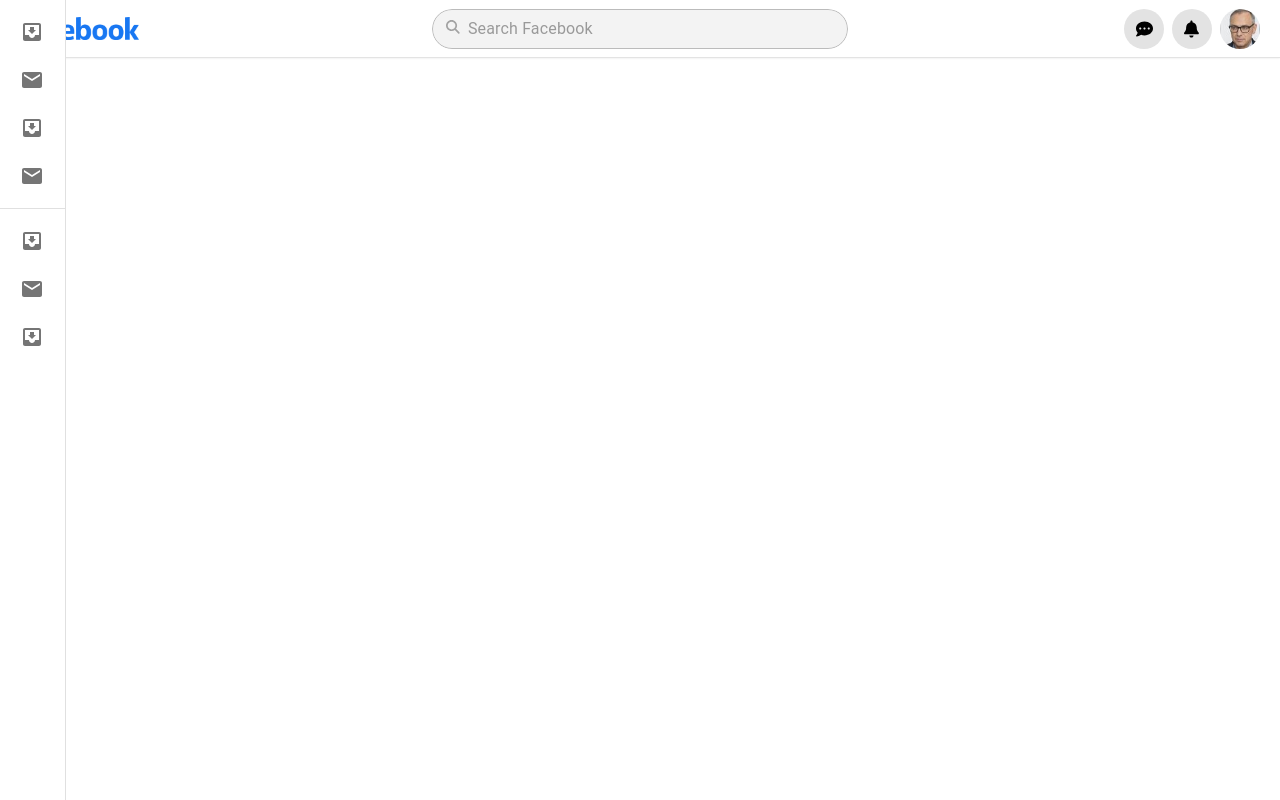
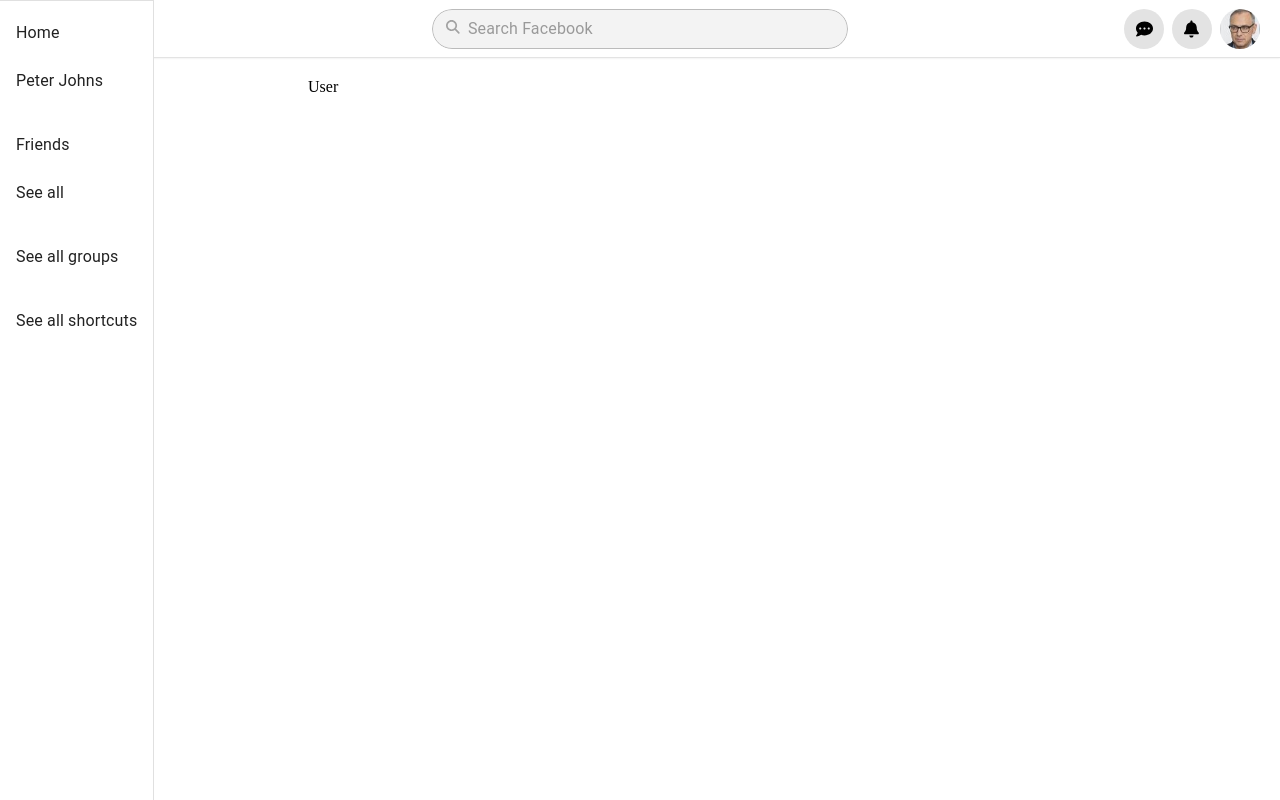
Before and after one commit to RuchitaKalavadiya/facebook, a React (Create React App) app: page /profile in a window 1280 px wide. Built offline with nearby package versions, Linux system fonts and the light colour scheme.

Commit message:
add side bar, add route

```diff
--- a/package.json
+++ b/package.json
@@ -15,7 +15,7 @@
     "react": "^18.2.0",
     "react-bootstrap": "^2.7.0",
     "react-dom": "^18.2.0",
-    "react-router-dom": "^6.6.1",
+    "react-router-dom": "^5.3.4",
     "react-scripts": "5.0.1",
     "styled-components": "^5.3.6",
     "web-vitals": "^2.1.4"
--- /dev/null
+++ b/src/modules/Views/User/index.js
@@ -0,0 +1,3 @@
+export default function Home() {
+  return <>User</>;
+}
--- /dev/null
+++ b/src/modules/Views/appBar/DrawerComponent.js
@@ -0,0 +1,38 @@
+import { useState } from "react";
+import "./style.css";
+import Divider from "@mui/material/Divider";
+import { styled } from "@mui/material/styles";
+import MuiDrawer from "@mui/material/Drawer";
+import SidebarList from "./SideBarList";
+
+const drawerWidth = 240;
+
+const Drawer = styled(MuiDrawer, {
+  shouldForwardProp: (prop) => prop !== "open",
+})(() => ({
+  width: drawerWidth,
+  whiteSpace: "nowrap",
+  boxSizing: "border-box",
+  position: "absolute",
+  color: "transparent",
+  top: "70px",
+}));
+
+export default function DrawerComponent({ onMenuChange }) {
+  const [open, setOpen] = useState(false);
+  const [menuItem, setMenuItem] = useState("");
+
+  const onMenuItemClick = (menuItem) => {
+    console.log("menuItem", menuItem);
+    setMenuItem(menuItem);
+  };
+  onMenuChange(menuItem);
+  return (
+    <>
+      <Drawer variant="permanent" open={true} className="facebook-drawer">
+        <Divider />
+        <SidebarList open={open} onMenuItemClick={onMenuItemClick} />
+      </Drawer>
+    </>
+  );
+}
--- /dev/null
+++ b/src/modules/Views/appBar/SideBarList.js
@@ -0,0 +1,55 @@
+import List from "@mui/material/List";
+import ListItem from "@mui/material/ListItem";
+import ListItemButton from "@mui/material/ListItemButton";
+import ListItemText from "@mui/material/ListItemText";
+
+const sideBars = [
+  [
+    { title: "Home", key: "home" },
+    { title: "Peter Johns", key: "user" },
+  ],
+  [
+    { title: "Friends", key: "friends" },
+    { title: "See all", key: "seeAll" },
+  ],
+  [{ title: "See all groups", key: "seeGroup" }],
+  [{ title: "See all shortcuts", key: "seeShortcuts" }],
+];
+
+export default function SidebarList({ open, onMenuItemClick }) {
+  return (
+    <>
+      {sideBars.map((sideBar, index) => (
+        <List key={index}>
+          {sideBar.map(({ title, key }) => (
+            <ListItem
+              key={key}
+              disablePadding
+              sx={{ display: "block" }}
+              onClick={() => {
+                onMenuItemClick(key);
+              }}
+            >
+              <ListItemButton
+                sx={{
+                  justifyContent: "initial",
+                }}
+              >
+                {/* <ListItemIcon
+                sx={{
+                  minWidth: 0,
+                  mr: open ? 3 : "auto",
+                  justifyContent: "center",
+                }}
+              >
+                {index % 2 === 0 ? <InboxIcon /> : <MailIcon />}
+              </ListItemIcon> */}
+                <ListItemText primary={title} />
+              </ListItemButton>
+            </ListItem>
+          ))}
+        </List>
+      ))}
+    </>
+  );
+}
--- /dev/null
+++ b/src/modules/Views/friends/index.js
@@ -0,0 +1,3 @@
+export default function Friends() {
+  return <>friends</>;
+}
--- a/src/modules/Views/header/index.js
+++ b/src/modules/Views/header/index.js
@@ -13,7 +13,7 @@ export default function Header() {
           <Grid item lg={3} alignItems={"center"} display={"flex"}>
             <img src={Facebook} className="facebook-logo" />
           </Grid>
-          <Grid lg justifyContent={"right"} display={"flex"}>
+          <Grid item lg justifyContent={"right"} display={"flex"}>
             <Search />
           </Grid>
           <Grid item lg={3} justifyContent={"right"} display={"flex"}>
--- /dev/null
+++ b/src/modules/Views/home/index.js
@@ -0,0 +1,3 @@
+export default function Home() {
+  return <>home</>;
+}
--- a/src/modules/Views/index.js
+++ b/src/modules/Views/index.js
@@ -1,184 +1,58 @@
+import * as React from "react";
 import Header from "./header";
-import { Grid } from "@mui/material";
 import { Box } from "@mui/system";
-import * as React from "react";
-import { styled, useTheme } from "@mui/material/styles";
-import MuiDrawer from "@mui/material/Drawer";
-import MuiAppBar from "@mui/material/AppBar";
+import DrawerComponent from "./appBar/DrawerComponent";
+import AppBar from "@mui/material/AppBar";
 import Toolbar from "@mui/material/Toolbar";
-import List from "@mui/material/List";
-import CssBaseline from "@mui/material/CssBaseline";
-import Typography from "@mui/material/Typography";
-import Divider from "@mui/material/Divider";
-import IconButton from "@mui/material/IconButton";
-import MenuIcon from "@mui/icons-material/Menu";
-import ChevronLeftIcon from "@mui/icons-material/ChevronLeft";
-import ChevronRightIcon from "@mui/icons-material/ChevronRight";
-import ListItem from "@mui/material/ListItem";
-import ListItemButton from "@mui/material/ListItemButton";
-import ListItemIcon from "@mui/material/ListItemIcon";
-import ListItemText from "@mui/material/ListItemText";
-import InboxIcon from "@mui/icons-material/MoveToInbox";
-import MailIcon from "@mui/icons-material/Mail";
+import { BrowserRouter as Router, Switch, Route, Link } from "react-router-dom";
 
-// import AppBar from "./appBar";
-
-const drawerWidth = 240;
-
-const openedMixin = (theme) => ({
-  width: drawerWidth,
-  transition: theme.transitions.create("width", {
-    easing: theme.transitions.easing.sharp,
-    duration: theme.transitions.duration.enteringScreen,
-  }),
-  overflowX: "hidden",
-});
-
-const closedMixin = (theme) => ({
-  transition: theme.transitions.create("width", {
-    easing: theme.transitions.easing.sharp,
-    duration: theme.transitions.duration.leavingScreen,
-  }),
-  overflowX: "hidden",
-  width: `calc(${theme.spacing(7)} + 1px)`,
-  [theme.breakpoints.up("sm")]: {
-    width: `calc(${theme.spacing(8)} + 1px)`,
-  },
-});
-
-const DrawerHeader = styled("div")(({ theme }) => ({
-  display: "flex",
-  alignItems: "center",
-  justifyContent: "flex-end",
-  padding: theme.spacing(0, 1),
-  // necessary for content to be below app bar
-  ...theme.mixins.toolbar,
-}));
-
-const AppBar = styled(MuiAppBar, {
-  shouldForwardProp: (prop) => prop !== "open",
-})(({ theme, open }) => ({
-  zIndex: theme.zIndex.drawer + 1,
-  transition: theme.transitions.create(["width", "margin"], {
-    easing: theme.transitions.easing.sharp,
-    duration: theme.transitions.duration.leavingScreen,
-  }),
-  ...(open && {
-    marginLeft: drawerWidth,
-    width: `calc(100% - ${drawerWidth}px)`,
-    transition: theme.transitions.create(["width", "margin"], {
-      easing: theme.transitions.easing.sharp,
-      duration: theme.transitions.duration.enteringScreen,
-    }),
-  }),
-}));
-
-const Drawer = styled(MuiDrawer, {
-  shouldForwardProp: (prop) => prop !== "open",
-})(({ theme, open }) => ({
-  width: drawerWidth,
-  flexShrink: 0,
-  whiteSpace: "nowrap",
-  boxSizing: "border-box",
-  ...(open && {
-    ...openedMixin(theme),
-    "& .MuiDrawer-paper": openedMixin(theme),
-  }),
-  ...(!open && {
-    ...closedMixin(theme),
-    "& .MuiDrawer-paper": closedMixin(theme),
-  }),
-}));
+import Home from "./home";
+import User from "./User";
+import Friends from "./friends";
+import SeeAll from "./seeAll";
+import SeeGroup from "./seeGroup";
+import Shortcuts from "./shortcuts";
 
 export default function Facebook() {
-  const theme = useTheme();
-  const [open, setOpen] = React.useState(false);
-
-  const handleDrawer = () => {
-    setOpen(!open);
-  };
+  function onMenuChange(item) {
+    console.log("i am menu", item);
+  }
   return (
     <>
+      <Box sx={{ position: "absolute", top: "0px", left: "0px", right: "0px" }}>
+        <AppBar position="static" color="transparent" elevation={0}>
+          <Toolbar dense>
+            <Header />
+          </Toolbar>
+        </AppBar>
+      </Box>
       <Box>
-        <Header />
+        <DrawerComponent onMenuChange={onMenuChange} />
       </Box>
-      <Drawer variant="permanent" open={open} className="facebook-drawer">
-        {/* <DrawerHeader>
-          <IconButton onClick={handleDrawer}>
-            {theme.direction === "rtl" ? (
-              <ChevronRightIcon />
-            ) : (
-              <ChevronLeftIcon />
-            )}
-          </IconButton>
-        </DrawerHeader>
-        <Divider /> */}
-        <List>
-          {["Inbox", "Starred", "Send email", "Drafts"].map((text, index) => (
-            <ListItem key={text} disablePadding sx={{ display: "block" }}>
-              <ListItemButton
-                sx={{
-                  minHeight: 48,
-                  justifyContent: open ? "initial" : "center",
-                  px: 2.5,
-                }}
-              >
-                <ListItemIcon
-                  sx={{
-                    minWidth: 0,
-                    mr: open ? 3 : "auto",
-                    justifyContent: "center",
-                  }}
-                >
-                  {index % 2 === 0 ? <InboxIcon /> : <MailIcon />}
-                </ListItemIcon>
-                <ListItemText primary={text} sx={{ opacity: open ? 1 : 0 }} />
-              </ListItemButton>
-            </ListItem>
-          ))}
-        </List>
-        <Divider />
-        <List>
-          {["All mail", "Trash", "Spam"].map((text, index) => (
-            <ListItem key={text} disablePadding sx={{ display: "block" }}>
-              <ListItemButton
-                sx={{
-                  minHeight: 48,
-                  justifyContent: open ? "initial" : "center",
-                  px: 2.5,
-                }}
-              >
-                <ListItemIcon
-                  sx={{
-                    minWidth: 0,
-                    mr: open ? 3 : "auto",
-                    justifyContent: "center",
-                  }}
-                >
-                  {index % 2 === 0 ? <InboxIcon /> : <MailIcon />}
-                </ListItemIcon>
-                <ListItemText primary={text} sx={{ opacity: open ? 1 : 0 }} />
-              </ListItemButton>
-            </ListItem>
-          ))}
-        </List>
-      </Drawer>
-      {/* <Box>
-        <Header />
+      <Box sx={{ paddingTop: "70px", paddingLeft: "300px" }}>
+        <Router>
+          <Switch>
+            <Route exact path="/">
+              <Home />
+            </Route>
+            <Route path="/profile">
+              <User />
+            </Route>
+            <Route path="/friends">
+              <Friends />
+            </Route>
+            <Route path="">
+              <SeeAll />
+            </Route>
+            <Route path="">
+              <SeeGroup />
+            </Route>
+            <Route path="">
+              <Shortcuts />
+            </Route>
+          </Switch>
+        </Router>
       </Box>
-      <Box
-        sx={{
-          paddingTop: "60px",
-        }}
-      >
-        <Grid container>
-          <Grid lg="3">
-            <AppBar />
-          </Grid>
-          <Grid lg="6"> content</Grid>
-          <Grid lg="3">conversation area</Grid>
-        </Grid>
-      </Box> */}
     </>
   );
 }
--- /dev/null
+++ b/src/modules/Views/seeAll/index.js
@@ -0,0 +1,3 @@
+export default function SeeAll() {
+  return <>See all</>;
+}
--- /dev/null
+++ b/src/modules/Views/seeGroup/index.js
@@ -0,0 +1,3 @@
+export default function SeeGroup() {
+  return <>see all</>;
+}
--- /dev/null
+++ b/src/modules/Views/shortcuts/index.js
@@ -0,0 +1,3 @@
+export default function Home() {
+  return <>shortcuts</>;
+}
```
Also changed, not shown: 1 other file (tests, documents, lock files or other folders).
